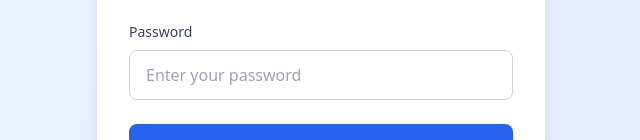
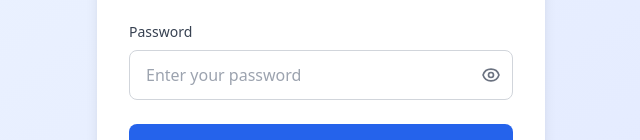
Before and after one commit to abbasabdul699/lottery-agent, a Next.js app: page /login in a window 1280 px wide. Shown: the part 364-504 px from the top of the page, without its empty margins (319-959 px from the left). Built offline with nearby package versions, Linux system fonts and the light colour scheme; a web font is replaced by a local one.

Commit message:
Add password visibility toggle with eye icon to login page

```diff
--- a/pages/login.tsx
+++ b/pages/login.tsx
@@ -7,6 +7,7 @@ export default function LoginPage() {
   const router = useRouter();
   const [email, setEmail] = useState('');
   const [password, setPassword] = useState('');
+  const [showPassword, setShowPassword] = useState(false);
   const [loading, setLoading] = useState(false);
   const [error, setError] = useState('');
 
@@ -99,15 +100,36 @@ export default function LoginPage() {
               <label htmlFor="password" className="block text-sm font-medium text-gray-700 mb-2">
                 Password
               </label>
+              <div className="relative">
                 <input
                   id="password"
-                type="password"
+                  type={showPassword ? 'text' : 'password'}
                   value={password}
                   onChange={(e) => setPassword(e.target.value)}
                   required
-                className="w-full px-4 py-3 border border-gray-300 rounded-lg focus:ring-2 focus:ring-blue-500 focus:border-transparent text-gray-900 bg-white"
+                  className="w-full px-4 py-3 pr-12 border border-gray-300 rounded-lg focus:ring-2 focus:ring-blue-500 focus:border-transparent text-gray-900 bg-white"
                   placeholder="Enter your password"
                 />
+                <button
+                  type="button"
+                  onClick={() => setShowPassword(!showPassword)}
+                  className="absolute right-3 top-1/2 transform -translate-y-1/2 text-gray-500 hover:text-gray-700 focus:outline-none"
+                  aria-label={showPassword ? 'Hide password' : 'Show password'}
+                >
+                  {showPassword ? (
+                    <svg className="w-5 h-5" fill="none" stroke="currentColor" viewBox="0 0 24 24">
+                      <path strokeLinecap="round" strokeLinejoin="round" strokeWidth={2} d="M15 12a3 3 0 11-6 0 3 3 0 016 0z" />
+                      <path strokeLinecap="round" strokeLinejoin="round" strokeWidth={2} d="M2.458 12C3.732 7.943 7.523 5 12 5c4.478 0 8.268 2.943 9.542 7-1.274 4.057-5.064 7-9.542 7-4.477 0-8.268-2.943-9.542-7z" />
+                      <path strokeLinecap="round" strokeLinejoin="round" strokeWidth={2} d="M3 3l18 18" />
+                    </svg>
+                  ) : (
+                    <svg className="w-5 h-5" fill="none" stroke="currentColor" viewBox="0 0 24 24">
+                      <path strokeLinecap="round" strokeLinejoin="round" strokeWidth={2} d="M15 12a3 3 0 11-6 0 3 3 0 016 0z" />
+                      <path strokeLinecap="round" strokeLinejoin="round" strokeWidth={2} d="M2.458 12C3.732 7.943 7.523 5 12 5c4.478 0 8.268 2.943 9.542 7-1.274 4.057-5.064 7-9.542 7-4.477 0-8.268-2.943-9.542-7z" />
+                    </svg>
+                  )}
+                </button>
+              </div>
             </div>
 
             <button
```
Lines whose indentation alone changed are shown as unchanged.
